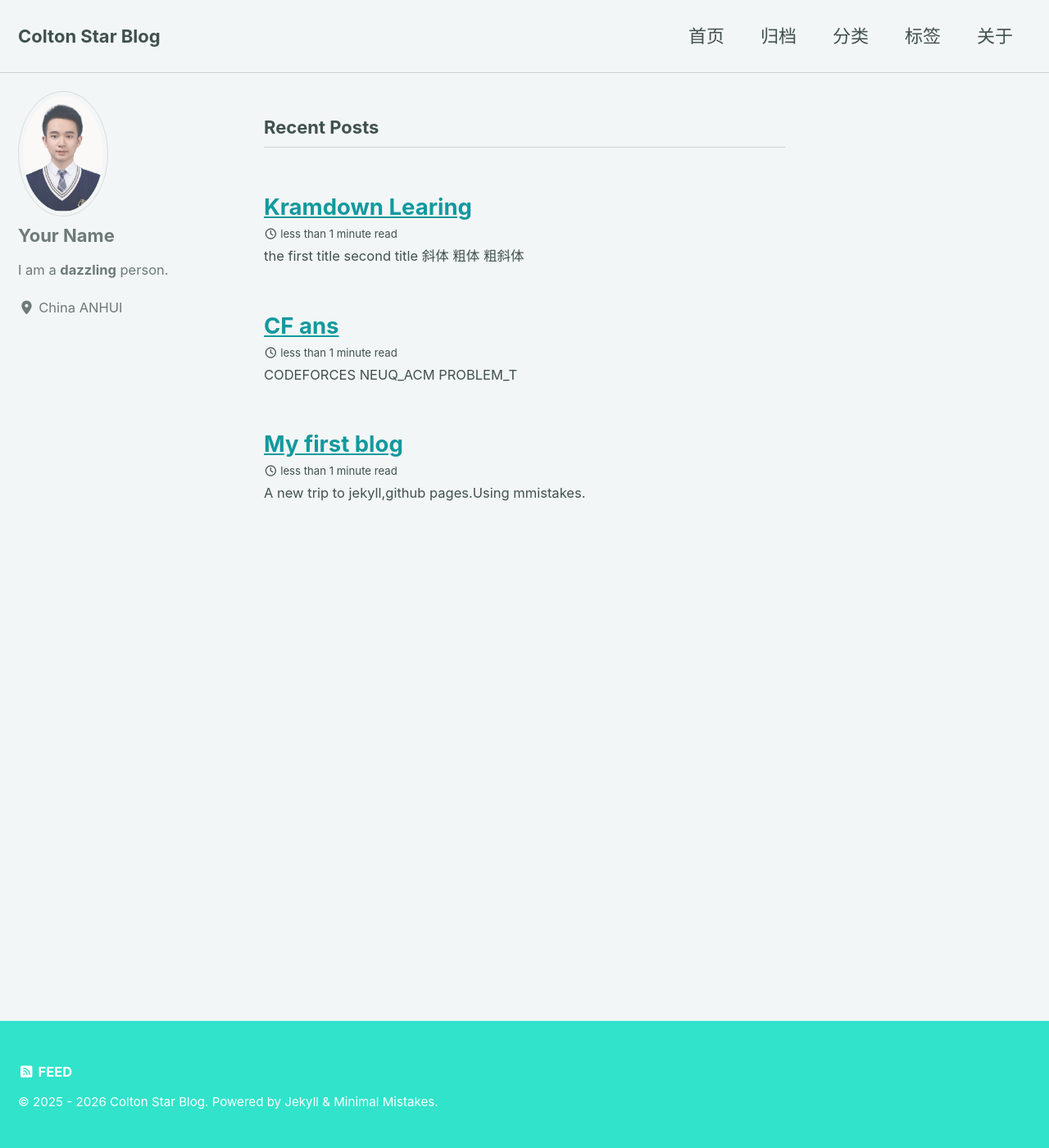
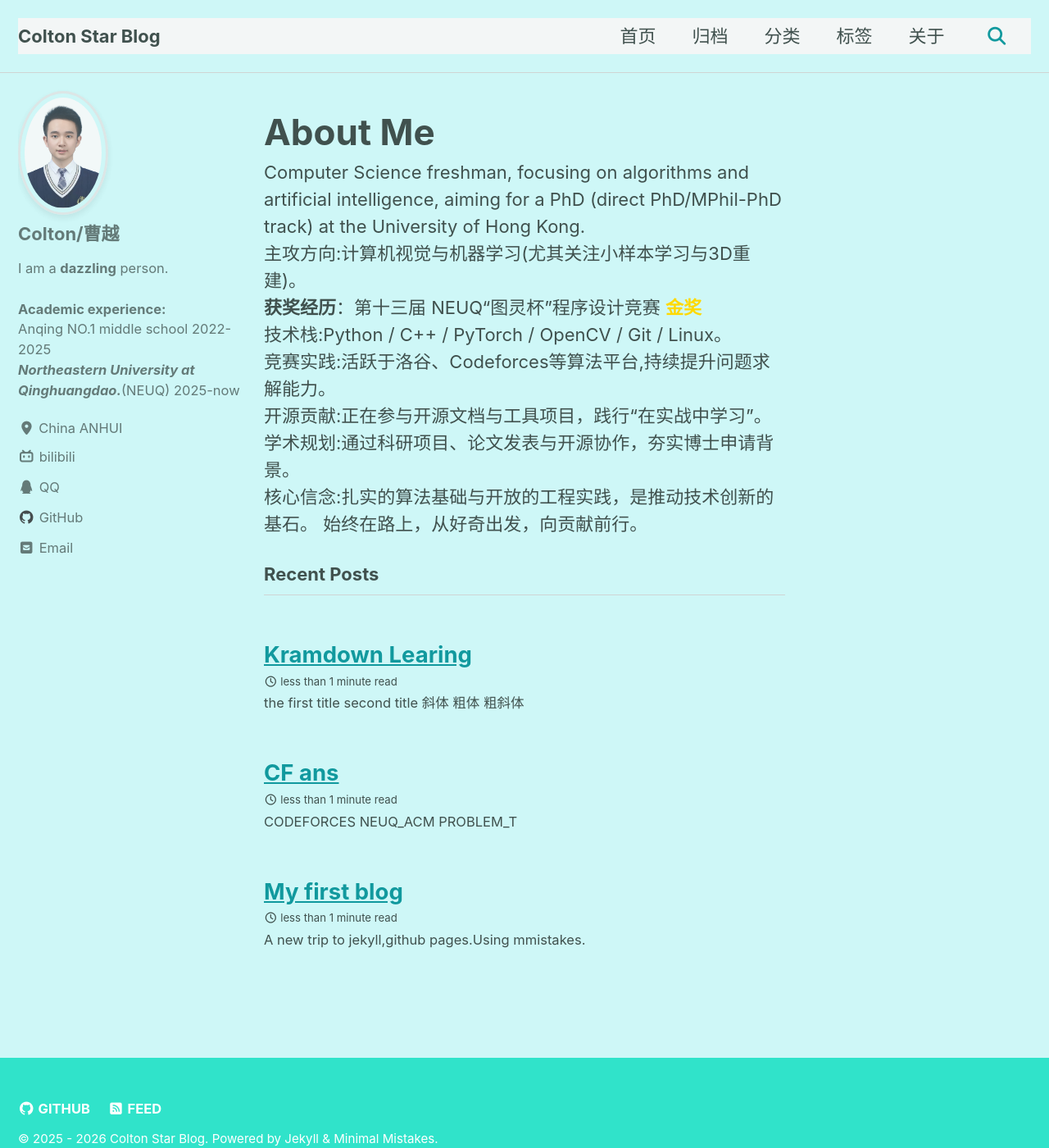
Before and after one commit to Colton818/Colton818.github.io, a Jekyll site: the page built from index.html, in a window 1280 px wide and 1400 px high. Shown: the whole window at 82% size. Built offline with Jekyll 4.4.1, drawn with Linux system fonts in a browser that asks for light colours; cached includes are drawn as plain includes; the list of posts is cut into pages by our own code.

Commit message:
Personalize site config, homepage, and styles
Update site configuration and personalize the site: enable remote_theme and set the site URL, enable search, and adjust social/author settings. Update author info (name, bio, email), add social links (bilibili, QQ, GitHub) and set footer GitHub URL. Replace the home layout with a new 'About Me' section detailing academic focus, awards, and goals. Add custom CSS for background and avatar/site-logo styling and include a new background.png asset to customize appearance.

```diff
--- a/_config.yml
+++ b/_config.yml
@@ -11,7 +11,7 @@
 # https://mmistakes.github.io/minimal-mistakes/docs/quick-start-guide/#installing-the-theme
 
 # theme                  : "minimal-mistakes-jekyll"
-# remote_theme           : "mmistakes/minimal-mistakes"
+remote_theme           : "mmistakes/minimal-mistakes"
 minimal_mistakes_skin    : "mint" # "air", "aqua", "contrast", "dark", "dirt", "neon", "mint", "plum", "sunrise"
 
 # Site Settings
@@ -22,11 +22,11 @@ title_separator          : "-"
 subtitle                 : # site tagline that appears below site title in masthead
 name                     : "Colton/曹越"
 description              : "An amazing website."
-url                      : # the base hostname & protocol for your site e.g. "https://mmistakes.github.io"
+url                      : "https://colton818.github.io/"
 baseurl                  : # the subpath of your site, e.g. "/blog"
 repository               : # GitHub username/repo-name e.g. "mmistakes/minimal-mistakes"
 teaser                   : # path of fallback teaser image, e.g. "/assets/images/500x300.png"
-logo                     : # path of logo image to display in the masthead, e.g. "/assets/images/88x88.png"
+logo                     :
 masthead_title           : # overrides the website title displayed in the masthead, use " " for no title
 breadcrumbs              : # true, false (default)
 words_per_minute         : 200
@@ -68,8 +68,8 @@ reCaptcha:
 atom_feed:
   path                   : # blank (default) uses feed.xml
   hide                   : # true, false (default)
-search                   : # true, false (default)
-search_full_content      : # true, false (default)
+search                   : true
+search_full_content      : true
 search_provider          : # lunr (default), algolia, google
 lunr:
   search_within_pages    : # true, false (default)
@@ -90,7 +90,7 @@ baidu_site_verification  :
 
 # Social Sharing
 twitter:
-  username               : "1234"
+  username               :
 facebook:
   username               :
   app_id                 :
@@ -113,27 +113,29 @@ analytics:
 
 # Site Author
 author:
-  name             : "Your Name"
+  name             : "Colton/曹越"
   avatar           : "/assets/images/avatar.jpg"
-  bio              : "I am a **dazzling** person."
+  bio              : "I am a **dazzling** person.<br><br> **Academic experience:** <br>Anqing NO.1 middle school 2022-2025
+  <br>***Northeastern University at Qinghuangdao.***(NEUQ) 2025-now
+                      <br>"
   location         : "China ANHUI"
-  email            :
+  email            : "3179907042@qq.com"
   links:
     - label: "Email"
       icon: "fas fa-fw fa-envelope-square"
-      # url: "mailto:your.name@email.com"
-    - label: "Website"
-      icon: "fas fa-fw fa-link"
-      # url: "https://your-website.com"
-    - label: "Twitter"
-      icon: "fab fa-fw fa-twitter-square"
-      # url: "https://twitter.com/"
+      #url: "mailto:3179907042@qq.com"
+    - label: "bilibili"
+      icon: "fa-brands fa-bilibili"
+      url: "https://space.bilibili.com/1616809046"
+    - label: "QQ"
+      icon: "fa-brands fa-qq"
+      url: "tencent://AddContact/?fromId=45&fromSubId=1&subcmd=all&uin=3179907042"
     - label: "Facebook"
       icon: "fab fa-fw fa-facebook-square"
-      # url: "https://facebook.com/"
+      #url: "https://facebook.com/"
     - label: "GitHub"
       icon: "fab fa-fw fa-github"
-      # url: "https://github.com/"
+      url: "https://github.com/Colton818"
     - label: "Instagram"
       icon: "fab fa-fw fa-instagram"
       # url: "https://instagram.com/"
@@ -149,7 +151,7 @@ footer:
       # url:
     - label: "GitHub"
       icon: "fab fa-fw fa-github"
-      # url:
+      url: https://github.com/Colton818
     - label: "GitLab"
       icon: "fab fa-fw fa-gitlab"
       # url:
--- a/_layouts/home.html
+++ b/_layouts/home.html
@@ -2,7 +2,17 @@
 layout: archive
 ---
 
-{{ content }}
+<span style=font-size:2em> <b>About Me</b><br></span>
+Computer Science freshman, focusing on algorithms and artificial intelligence,
+aiming for a PhD (direct PhD/MPhil-PhD track) at the University of Hong Kong.<br>
+主攻方向:计算机视觉与机器学习(尤其关注小样本学习与3D重建)。<br>
+<strong>获奖经历</strong>：第十三届 NEUQ“图灵杯”程序设计竞赛 <b><span style="color: #ffd900;">金奖</span></b> <br>
+技术栈:Python / C++ / PyTorch / OpenCV / Git / Linux。<br>
+竞赛实践:活跃于洛谷、Codeforces等算法平台,持续提升问题求解能力。<br>
+开源贡献:正在参与开源文档与工具项目，践行“在实战中学习”。<br>
+学术规划:通过科研项目、论文发表与开源协作，夯实博士申请背景。<br>
+核心信念:扎实的算法基础与开放的工程实践，是推动技术创新的基石。
+始终在路上，从好奇出发，向贡献前行。
 
 <h3 class="archive__subtitle">{{ site.data.ui-text[site.locale].recent_posts | default: "Recent Posts" }}</h3>
 
--- a/assets/css/main.scss
+++ b/assets/css/main.scss
@@ -7,3 +7,38 @@ search: false
 
 @import "minimal-mistakes/skins/{{ site.minimal_mistakes_skin | default: 'default' }}"; // skin
 @import "minimal-mistakes"; // main partials
+
+/* 自定义背景色 - 极简版 */
+body {
+  background-color: #7df9f950;
+}
+/* 调整头像样式 */
+.author__avatar img,
+.avatar img,
+.site-logo img {
+  /* 1. 圆角设置 */
+  border-radius: 50%; /* 设置为圆形 */
+  /* border-radius: 10px; */ /* 设置为圆角矩形 */
+
+  /* 2. 大小调整 */
+  width: 1500px; /* 调整宽度 */
+  height: auto; /* 调整高度 */
+  object-fit: cover; /* 保持图片比例，防止变形 */
+
+  /* 3. 边框样式 */
+  border: 3px solid #e0e0e0; /* 边框宽度、样式、颜色 */
+  /* border: 3px solid rgba(255, 255, 255, 0.3); */ /* 半透明边框 */
+
+  /* 4. 阴影效果 */
+  box-shadow: 0 4px 8px rgba(0, 0, 0, 0.1); /* 轻微阴影 */
+  /* box-shadow: 0 0 0 4px #fff, 0 0 0 6px #e0e0e0; */ /* 双层边框效果 */
+
+  /* 5. 悬停效果 */
+  transition: all 0.3s ease; /* 平滑过渡 */
+}
+.author__avatar img:hover,
+.avatar img:hover,
+.site-logo img:hover {
+  transform: scale(1.05); /* 悬停时轻微放大 */
+  box-shadow: 0 6px 12px rgba(0, 0, 0, 0.15); /* 悬停时阴影加深 */
+}
```
Also changed, not shown: 1 other file.
